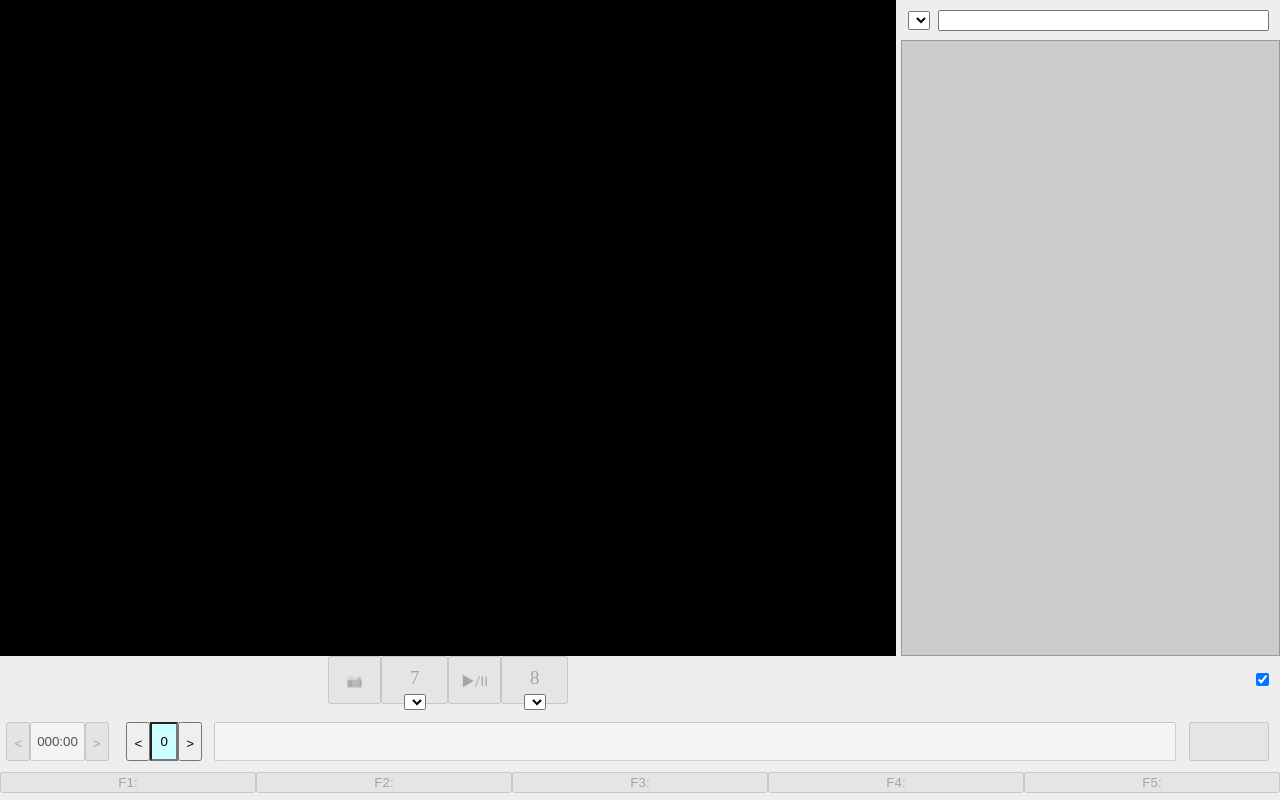
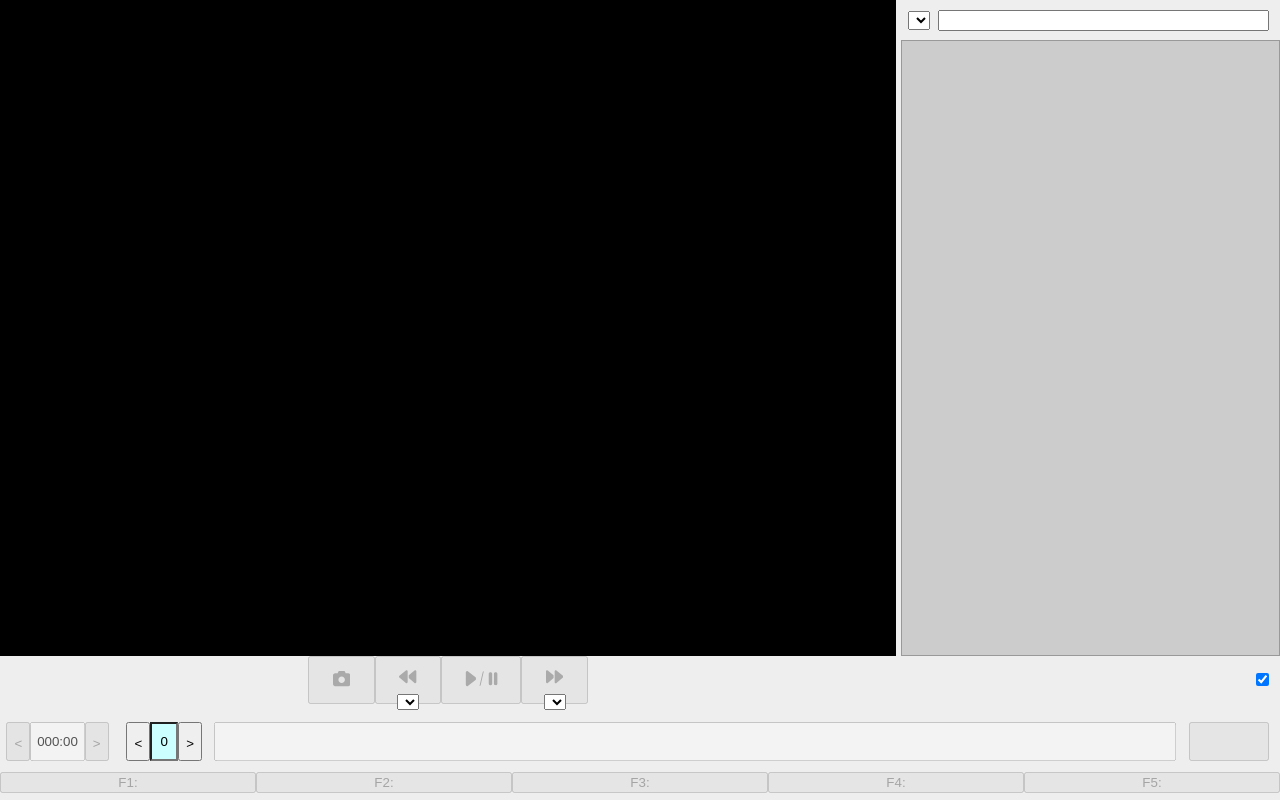
Before and after one commit to do-gugan/do-gagan_electron, an Electron app: page index.html in a window 1280 px wide. Drawn offline with Linux system fonts and the light colour scheme; no server answers.

Commit message:
操作ボタンをSVG化

```diff
--- a/index.html
+++ b/index.html
@@ -12,14 +12,14 @@
         <div id="main">
             <div id="player-box" class="grid1" id="drag" onmouseup="EndDrag()" onmousemove="OnDrag(event)"></div>
             <div id="player-controls"class="grid2" onmouseup="EndDrag()" onmousemove="OnDrag(event)">
-                <button id="Btn_ScreenShot" onclick="sendCapturetoMain()" disabled>📷</button>
-                <button id="Btn_JumpBackward" class="webdings Btn_Jump" onclick="skipBackward()" disabled>
-                    <div>7</div>
+                <button id="Btn_ScreenShot" onclick="sendCapturetoMain()" disabled><svg class="control_svg"><use xlink:href="svg/camera.svg#camera"></use></svg></button>
+                <button id="Btn_JumpBackward" class="Btn_Jump" onclick="skipBackward()" disabled>
+                    <svg class="control_svg"><use xlink:href="svg/backward.svg#backward"></use></svg>
                     <select id="Sel_BackwardSec" class="Sel_jumpSec" onclick="event.stopPropagation()" onchange="skipTimeChanged('backward');"></select>
                 </button>
-                <button id="Btn_PlayPause" class="calibri" disabled>▶/II</button>
-                <button id="Btn_JumpForward" class="webdings Btn_Jump" onclick="skipForward()" disabled>
-                    <div>8</div>
+                <button id="Btn_PlayPause" disabled><svg id="play" class="control_svg"><use xlink:href="svg/play.svg#play"></use></svg><svg id="slash" class="control_svg"><use xlink:href="svg/slash.svg#slash"></use></svg><svg id="pause" class="control_svg"><use xlink:href="svg/pause.svg#pause"></use></svg></button>
+                <button id="Btn_JumpForward" class="Btn_Jump" onclick="skipForward()" disabled>
+                    <svg class="control_svg"><use xlink:href="svg/forward.svg#forward"></use></svg>
                     <select id="Sel_ForwardSec" class="Sel_jumpSec" onclick="event.stopPropagation()" onchange="skipTimeChanged('forward');"></select>
                 </button>
             </div>
--- a/renderer.js
+++ b/renderer.js
@@ -220,6 +220,8 @@ function mediaOpened (path) {
     document.getElementById('Btn_JumpBackward').disabled = false;
     document.getElementById('Btn_PlayPause').disabled = false;
     document.getElementById('Btn_JumpForward').disabled = false;
+    document.getElementById('Btn_JumpForward').disabled = false;
+    document.querySelectorAll('.control_svg').forEach(svg => svg.style.fill="#444");
 
     document.getElementById('Txt_Search').disabled = false;
 
--- a/style.css
+++ b/style.css
@@ -128,11 +128,30 @@ body {
     justify-content: center;
 }
 
+
 #player-controls button{
     height: 100%;
-    width : 4em;
+    width : 5em;
+}
 
+#player-controls button svg {
+    width: 1.3em;
+    height: 1.3em;
+    fill: #aaa;
 }
+
+svg#play {
+    transform: scale(0.8,1)translate(7px,0px);
+}
+
+svg#slash {
+    transform: rotate(65deg)scale(0.7)translate(0px,0px);
+}
+
+svg#pause {
+    transform: scale(0.8,1)translate(-7px,0px);
+}
+
 .Btn_Jump{
     display:flex;
     flex-direction: column;
@@ -143,6 +162,10 @@ body {
     font-size: 1.42em;
     position: relative;
     top: 0.22em;
+}
+
+#Btn_PlayPause{
+    width:6em !important;
 }
 
 #Btn_JumpForward, #Btn_JumpBackward {
@@ -387,14 +410,6 @@ div.current {
     flex-grow: 1;
 }
 
-.webdings {
-    font-family: Webdings;
-}
-
-.calibri {
-    font-family: Calibri;
-}
-
 .label {
     font-size:1.0em;
     color:black;
--- /dev/null
+++ b/webfonts/solid.min.css
@@ -0,0 +1,6 @@
+/*!
+ * Font Awesome Free 6.0.0-beta3 by @fontawesome - https://fontawesome.com
+ * License - https://fontawesome.com/license/free (Icons: CC BY 4.0, Fonts: SIL OFL 1.1, Code: MIT License)
+ * Copyright 2021 Fonticons, Inc.
+ */
+:host,:root{--fa-font-solid:normal 900 1em/1 "Font Awesome 6 Free"}@font-face{font-family:"Font Awesome 6 Free";font-style:normal;font-weight:900;font-display:block;src:url(../webfonts/fa-solid-900.woff2) format("woff2"),url(../webfonts/fa-solid-900.ttf) format("truetype")}.fa-solid,.fas{font-family:"Font Awesome 6 Free";font-weight:900}
```
Also changed, not shown: svg/backward.svg (added), svg/camera.svg (added), svg/forward.svg (added), svg/pause.svg (added), svg/play.svg (added), svg/slash.svg (added), webfonts/fa-solid-900.ttf (added), webfonts/fa-solid-900.woff2 (added).
